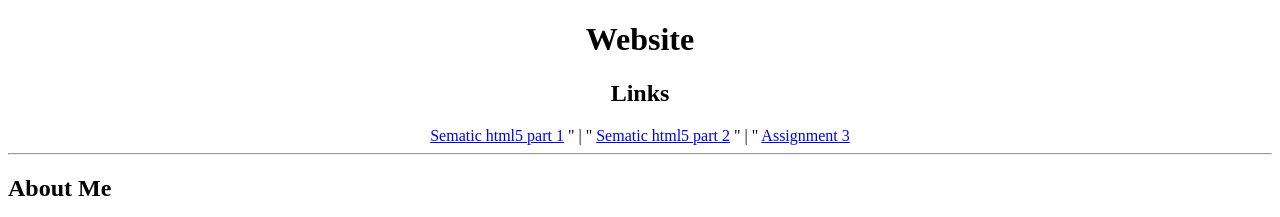
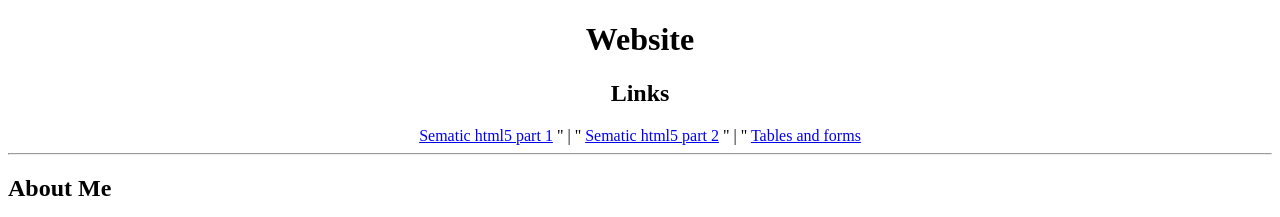
Before and after one commit to caleblowe17/UniversalDesign, a plain HTML site: page index.html in a window 1280 px wide. Shown: the top 217 px of the page. Drawn offline with Linux system fonts and the light colour scheme.

Commit message:
Add Assignment page and update portal link

```diff
--- a/index.html
+++ b/index.html
@@ -15,7 +15,7 @@
       " | "
       <a href="assignment2.html">Sematic html5 part 2</a>
       " | "
-      <a href="assignment3.html">Assignment 3</a>
+      <a href="assignment3.html">Tables and forms</a>
     </nav>
     <hr>
   </header>
```
